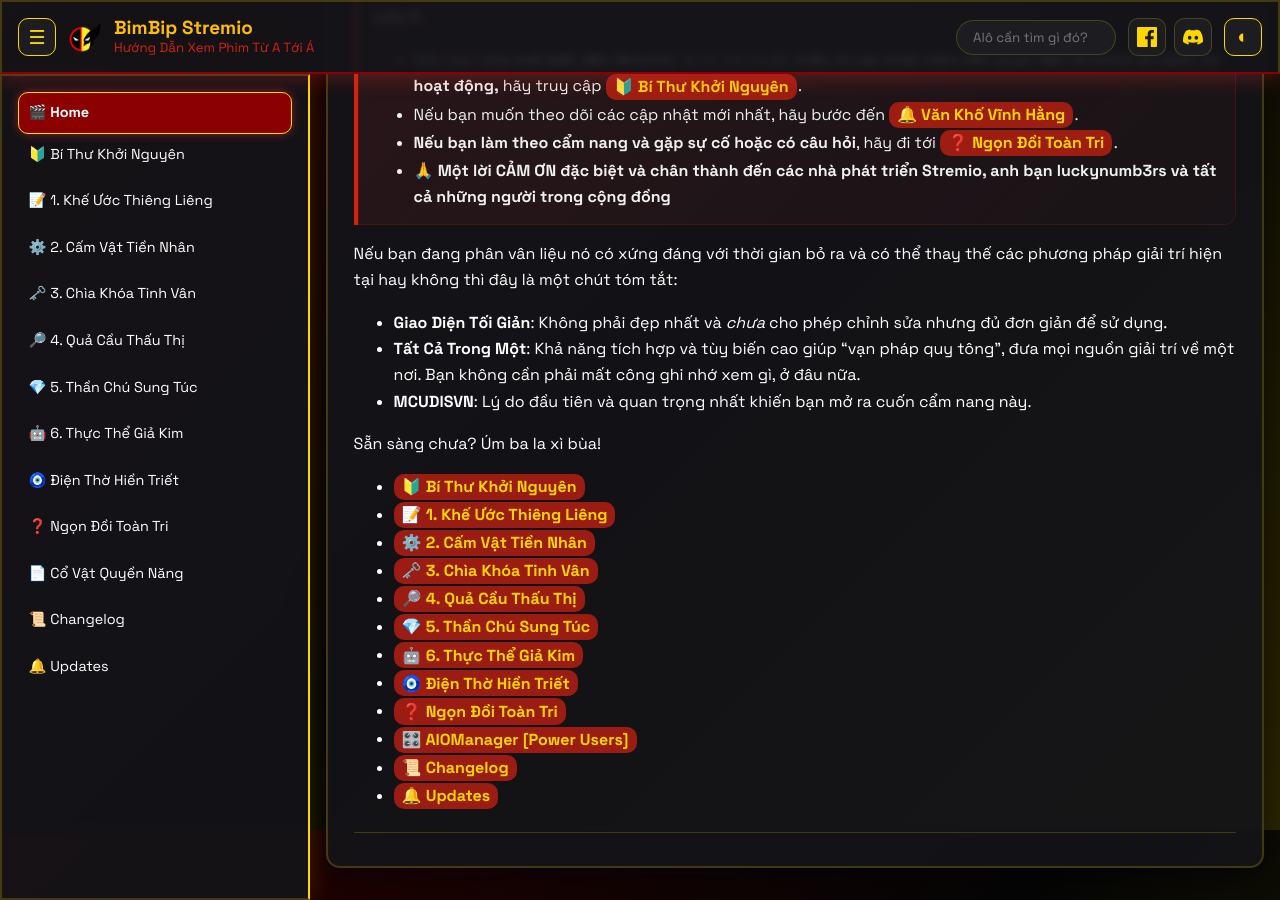
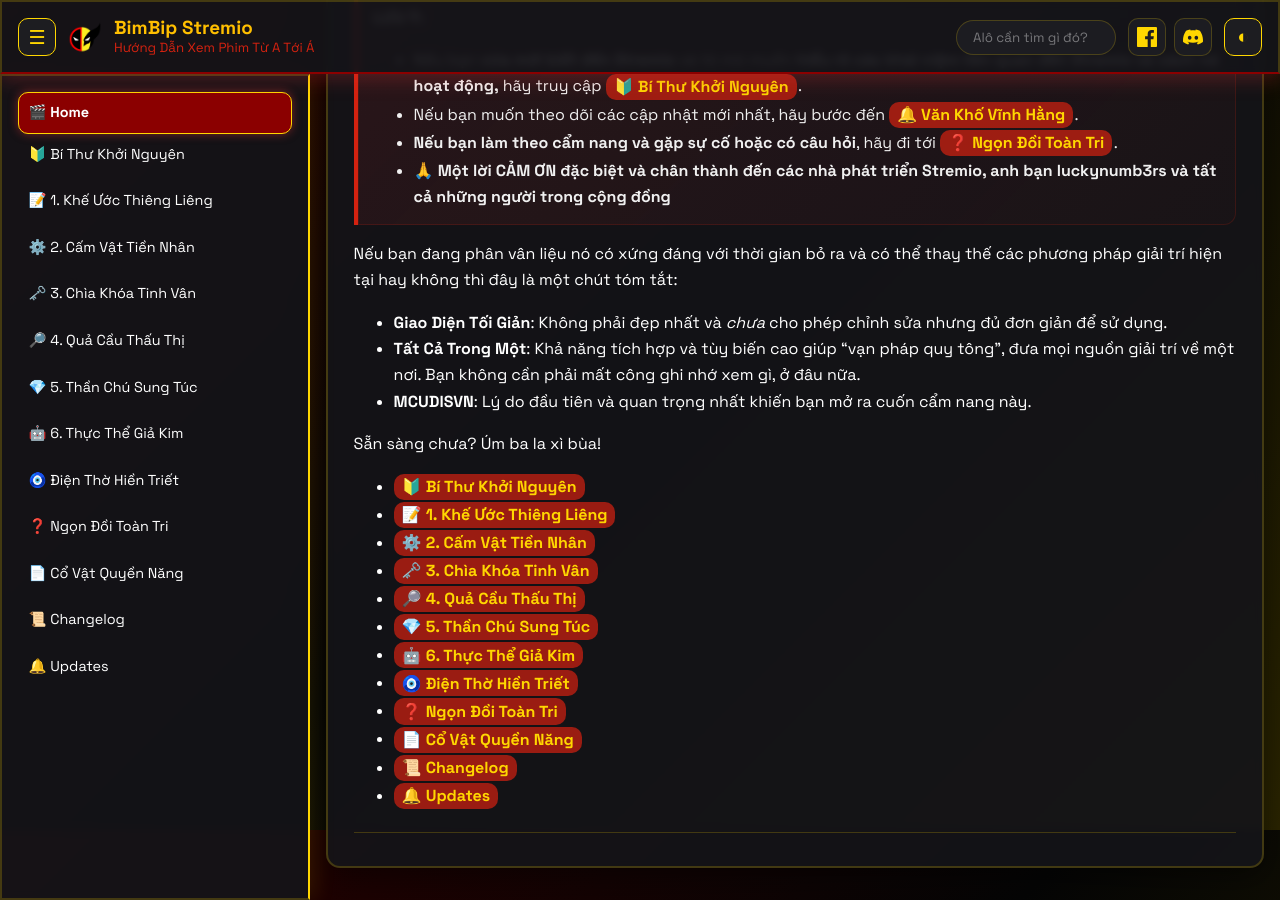
Before and after one commit to bimbipsubteam/bimbip-stremio, a Jekyll site: the page built from docs/index.md, in a window 1280 px wide and 900 px high, scrolled down 970 px. Built offline with Jekyll 4.4.1, drawn with Linux system fonts in a browser that asks for light colours.

Commit message:
chore: auto-sync homepage outputs

```diff
--- a/docs/index.md
+++ b/docs/index.md
@@ -35,6 +35,6 @@ Sẵn sàng chưa? Úm ba la xì bùa!
 - [🤖 6. Thực Thể Giả Kim](guide/6-Personalized-Lists.md)
 - [🧿 Điện Thờ Hiền Triết](guide/7-Additional-Stuff.md)
 - [❓ Ngọn Đồi Toàn Tri](guide/8-Configuration-QA.md)
-- [🎛️ AIOManager [Power Users]](guide/AIOManager-Setup.md)
+- [📄 Cổ Vật Quyền Năng](guide/AIOManager-Setup.md)
 - [📜 Changelog](guide/Changelog.md)
 - [🔔 Updates](guide/Updates.md)
```
Also changed, not shown: README.md.
